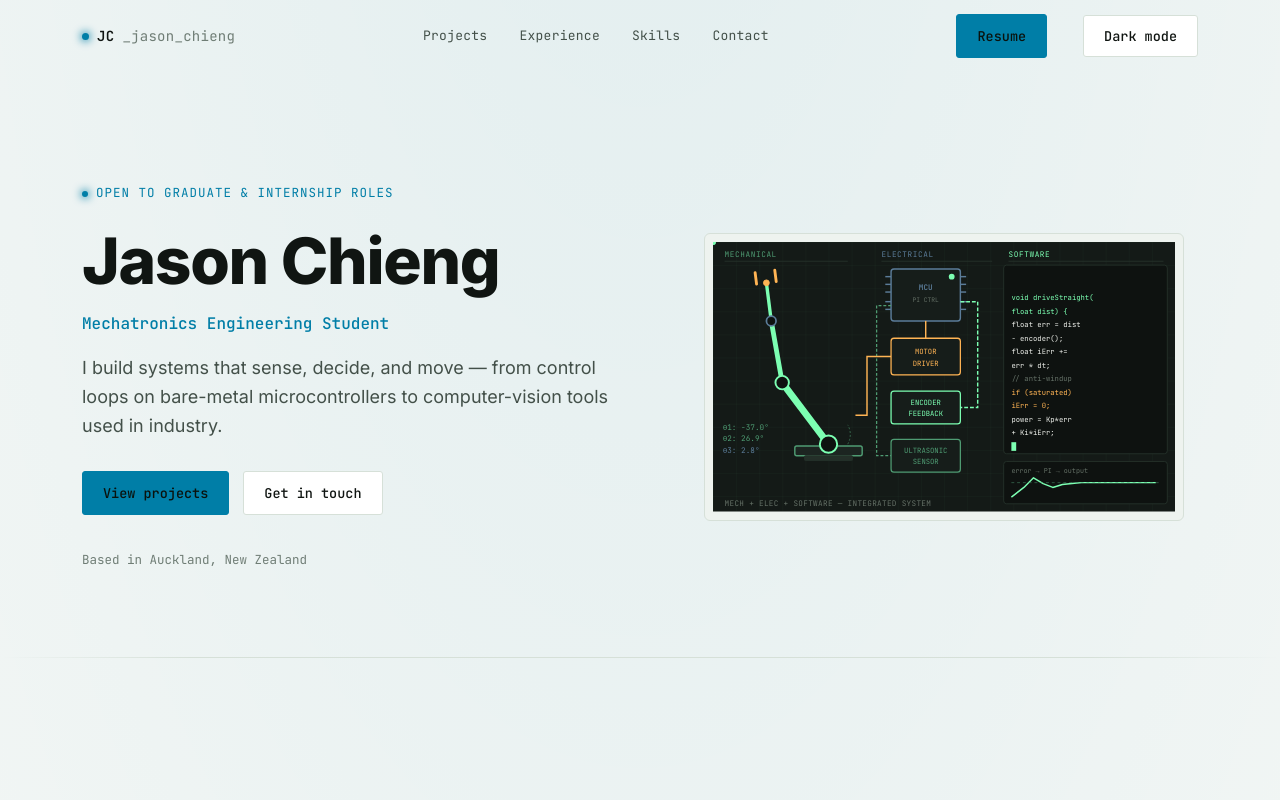
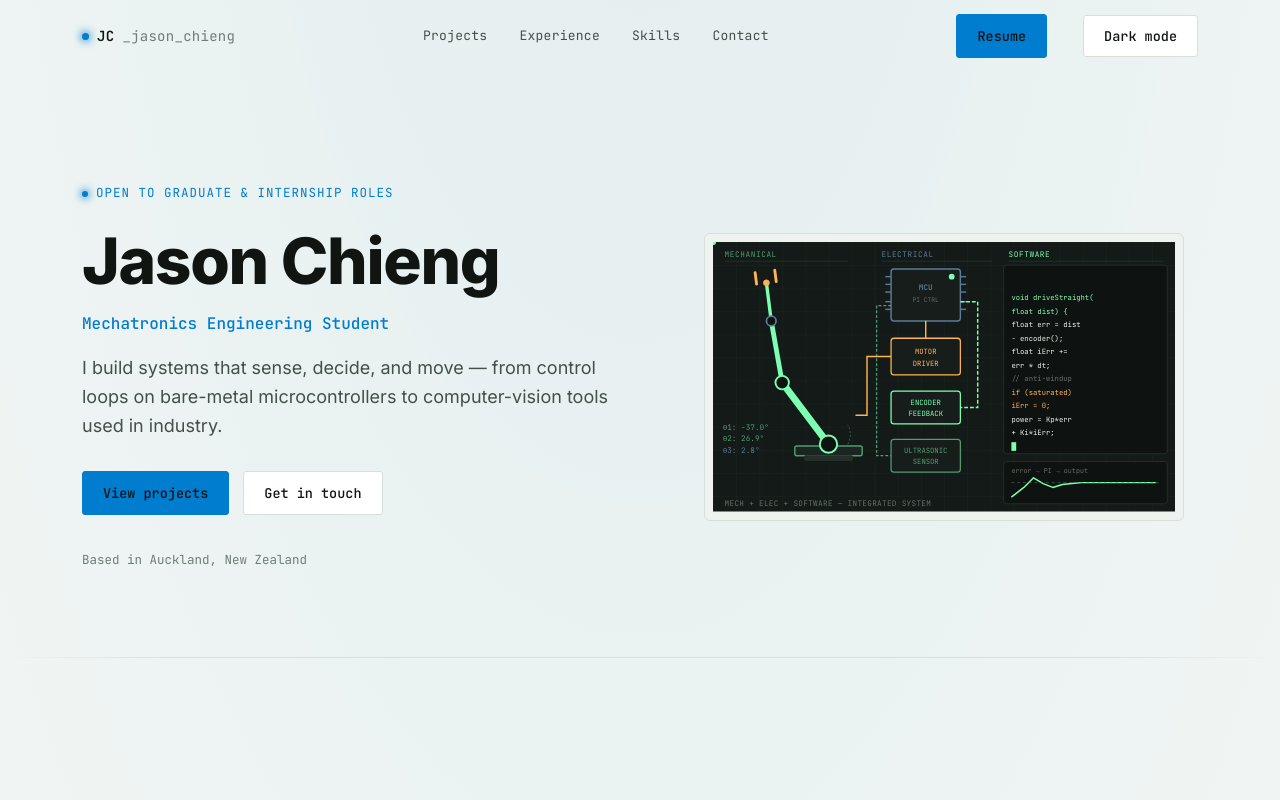
Before and after one commit to JsonDotDev/potfolio, a React (Vite) app in the folder portfolio-template/: page / in a window 1280 px wide. Shown: the top 800 px of the page. Built offline with nearby package versions, Linux system fonts and the light colour scheme.

Commit message:
Updates the text on the project section

```diff
--- a/portfolio-template/index.html
+++ b/portfolio-template/index.html
@@ -4,9 +4,9 @@
     <meta charset="UTF-8" />
     <link rel="icon" type="image/svg+xml" href="/favicon.svg" />
     <meta name="viewport" content="width=device-width, initial-scale=1.0" />
-    <meta name="description" content="Portfolio of a mechatronics engineering student — control systems, embedded C, computer vision, and mechanical prototyping projects from university and internship work." />
+    <meta name="description" content="Portfolio of a Jason Chieng, a mechatronics engineering student." />
     <meta name="theme-color" content="#0e1210" />
-    <title>Your Name — Mechatronics Engineering Portfolio</title>
+    <title>Jason Chieng | Portfolio</title>
   </head>
   <body>
     <div id="root"></div>
--- a/portfolio-template/src/App.tsx
+++ b/portfolio-template/src/App.tsx
@@ -34,7 +34,7 @@ function App() {
       return savedTheme;
     }
 
-    return window.matchMedia('(prefers-color-scheme: light)').matches ? 'light' : 'dark';
+    return 'light';
   });
 
   useEffect(() => {
--- a/portfolio-template/src/data/content.ts
+++ b/portfolio-template/src/data/content.ts
@@ -50,7 +50,7 @@ export type Project = {
   summary: string;
   details: string[];
   stack: string[];
-  diagram: 'controller' | 'vision' | 'mechanical' | 'firmware' | 'filter';
+  diagram: 'controller' | 'vision' | 'mechanical' | 'firmware' ;
   links?: { label: string; href: string }[];
 
   // Optional: real photo for the card + case study hero
--- a/portfolio-template/src/index.css
+++ b/portfolio-template/src/index.css
@@ -9,23 +9,23 @@
 
 :root {
   /* ---- Color tokens ---- */
-  --bg: #0e1210;
-  --bg-raised: #141a17;
-  --bg-card: #161d1a;
-  --line: #243029;
-  --line-soft: #1c2521;
-  --text: #edefea;
-  --text-dim: #9f9fab;
-  --text-faint: #646477;
+  --bg: #f4f7f5;
+  --bg-raised: #ffffff;
+  --bg-card: #eef3ef;
+  --line: #d6e0d8;
+  --line-soft: #e4ebe6;
+  --text: #101512;
+  --text-dim: #435049;
+  --text-faint: #6f7d75;
   --accent: #64d8ff;      /* sensor blue */
   --accent-dim: #3f8cab;
   --accent-soft: rgba(100, 165, 255, 0.1);
-  --amber: #ffb454;
-  --amber-soft: rgba(255,180,84,0.1);
-  --blueprint: #5b7c99; /* muted blueprint blue - technical line work */
-  --blueprint-soft: rgba(91, 124, 153, 0.12);
-  --success: #7cffb2;
-  --danger: #ff6b6b;
+  --amber: #ad6b14;
+  --amber-soft: rgba(173, 107, 20, 0.1);
+  --blueprint: #4d6a81; /* muted blueprint blue - technical line work */
+  --blueprint-soft: rgba(77, 106, 129, 0.12);
+  --success: #22734e;
+  --danger: #c94e4e;
 
 
   /* ---- Type tokens ---- */
@@ -37,7 +37,7 @@
   --radius-sm: 3px;
   --radius-md: 6px;
 
-  color-scheme: dark;
+  color-scheme: light;
 }
 
 :root[data-theme='light'] {
@@ -49,9 +49,9 @@
   --text: #101512;
   --text-dim: #435049;
   --text-faint: #6f7d75;
-  --accent: #007ea7;
-  --accent-dim: #2c6c82;
-  --accent-soft: rgba(0, 126, 167, 0.1);
+  --accent: #017dd0;
+  --accent-dim: #3f6eab;
+  --accent-soft: rgba(100, 165, 255, 0.1);
   --amber: #ad6b14;
   --amber-soft: rgba(173, 107, 20, 0.1);
   --blueprint: #4d6a81;
@@ -60,6 +60,28 @@
   --danger: #c94e4e;
 
   color-scheme: light;
+}
+
+:root[data-theme='dark'] {
+  --bg: #0e1210;
+  --bg-raised: #141a17;
+  --bg-card: #161d1a;
+  --line: #243029;
+  --line-soft: #1c2521;
+  --text: #edefea;
+  --text-dim: #9f9fab;
+  --text-faint: #646477;
+  --accent: #64d8ff;
+  --accent-dim: #3f8cab;
+  --accent-soft: rgba(100, 165, 255, 0.1);
+  --amber: #ffb454;
+  --amber-soft: rgba(255,180,84,0.1);
+  --blueprint: #5b7c99;
+  --blueprint-soft: rgba(91, 124, 153, 0.12);
+  --success: #7cffb2;
+  --danger: #ff6b6b;
+
+  color-scheme: dark;
 }
 
 * {
```
Also changed, not shown: portfolio-template/public/favicon.svg.
